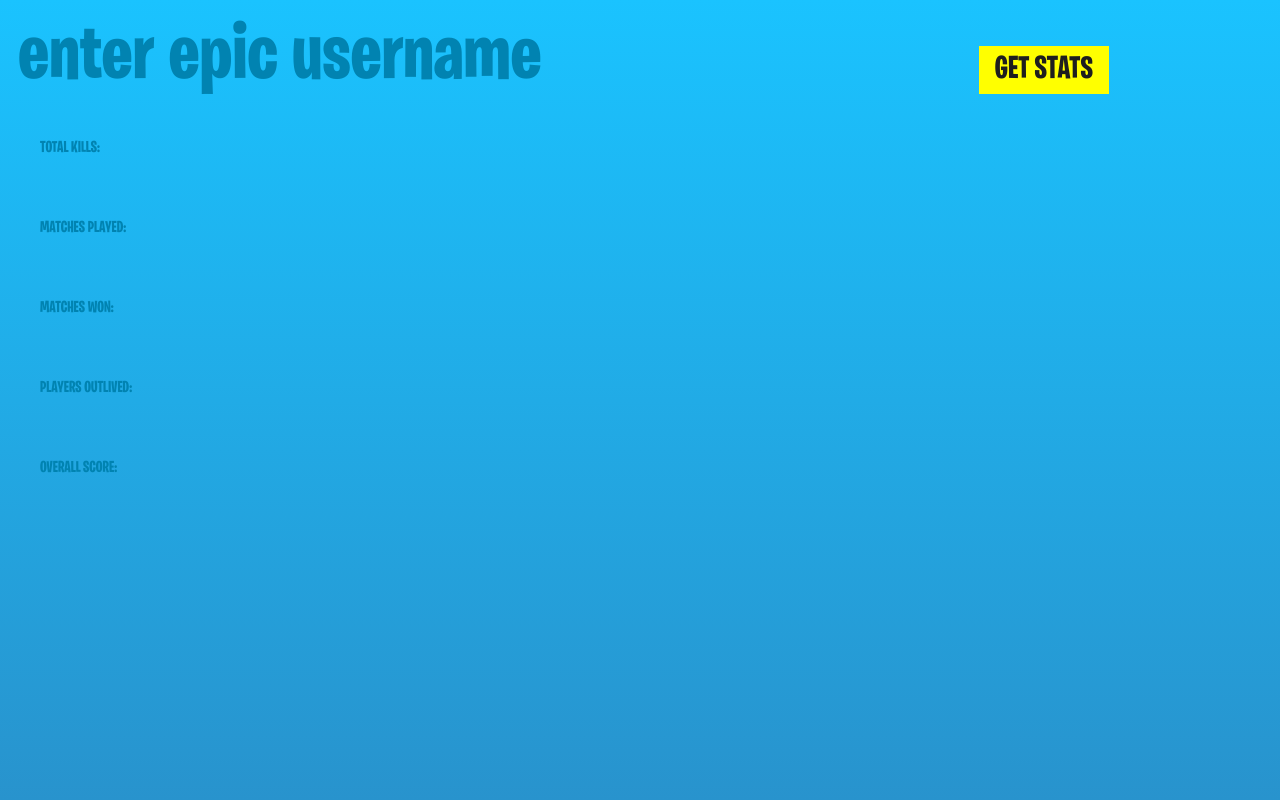
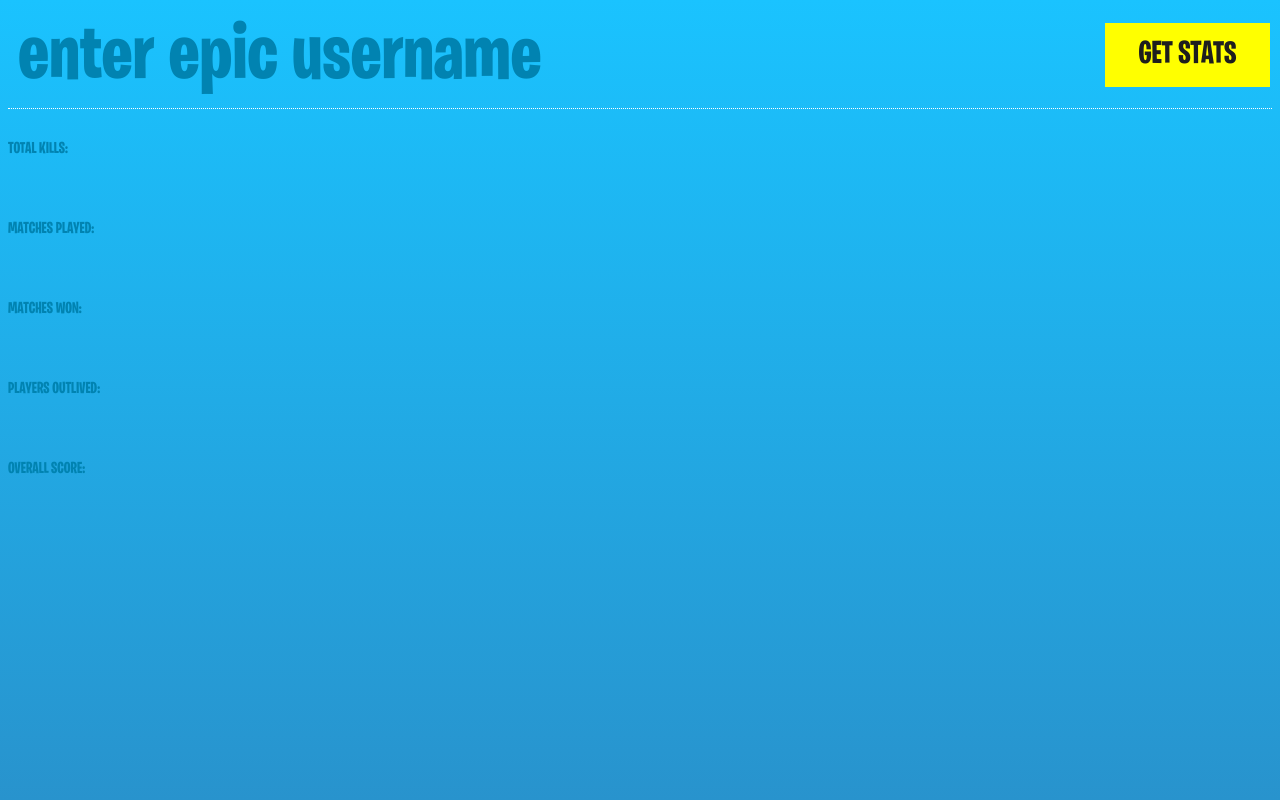
Before and after one commit to artosousa/FortniteStats, a plain HTML site: page index.html in a window 1280 px wide. Drawn offline with Linux system fonts and the light colour scheme.

Commit message:
stylechanges

```diff
--- a/css/style.css
+++ b/css/style.css
@@ -18,34 +18,52 @@ body{
     background-repeat: repeat-x;
     filter: progid:DXImageTransform.Microsoft.gradient(startColorstr="rgb(255, 26, 195)",endColorstr="rgba(255, 40, 147, 0.80392)",GradientType=0);
 }
-
+#form{
+	border-bottom: dotted #fff 1px;
+	margin-bottom: 2em;
+}
 input[type="text"]{
     padding:10px;
-    width:75%;
+    width:85%;
     background:none;
     font-size: 5em;
     color:white;
     border: none;
     font-family: 'Burbank Big Cd Bd';
+
 }
 input[type="text"]:focus{
     outline: none;
 }
 #user-submit{
     font-family: 'Burbank Big Cd Bd';
+    width: 13%;
     font-size: 2em;
     color: #1e1e1e;
     background-color: #ff0;
     border:none;
-    padding:.25em .5em .25em .5em !important;
+    padding: .5em .5em !important;
     cursor: pointer;
+    position: relative;
+    top: -15px;
 }
-h2,h4{padding:0px; margin:0px;}
-h2{color:#fff; font-size:3em;}
+h2,
+h4{
+    padding:0px;
+    margin:0px;
+    text-transform: uppercase;
+}
+h2{
+    color:#fff;
+    font-size:3em;
+    text-transform: uppercase;
+}
+h4{
+    color:#0183b1;
+}
 div.stat{
-    padding: 2em;
+    height: 5em;
 }
 ::placeholder{color:#0183b1;}
 :-ms-input-placeholder{color:#0183b1;}
 ::-ms-input-placeholder{color:#0183b1;}
-h4{color:#0183b1;}
```
